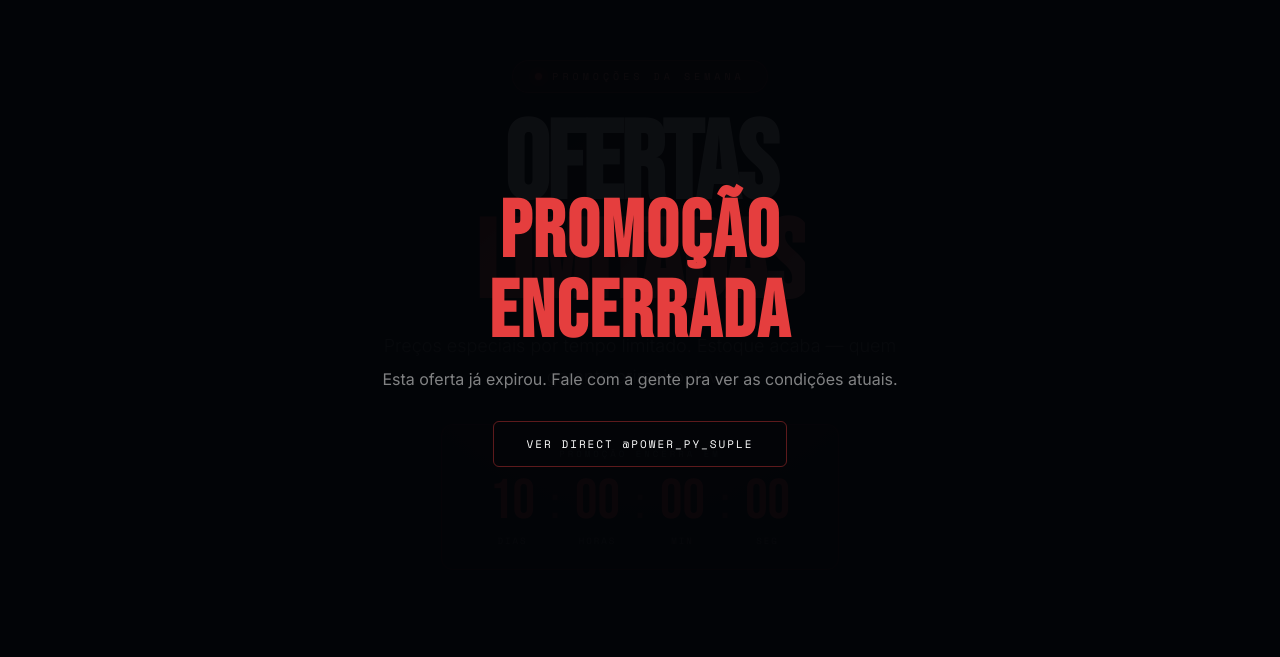
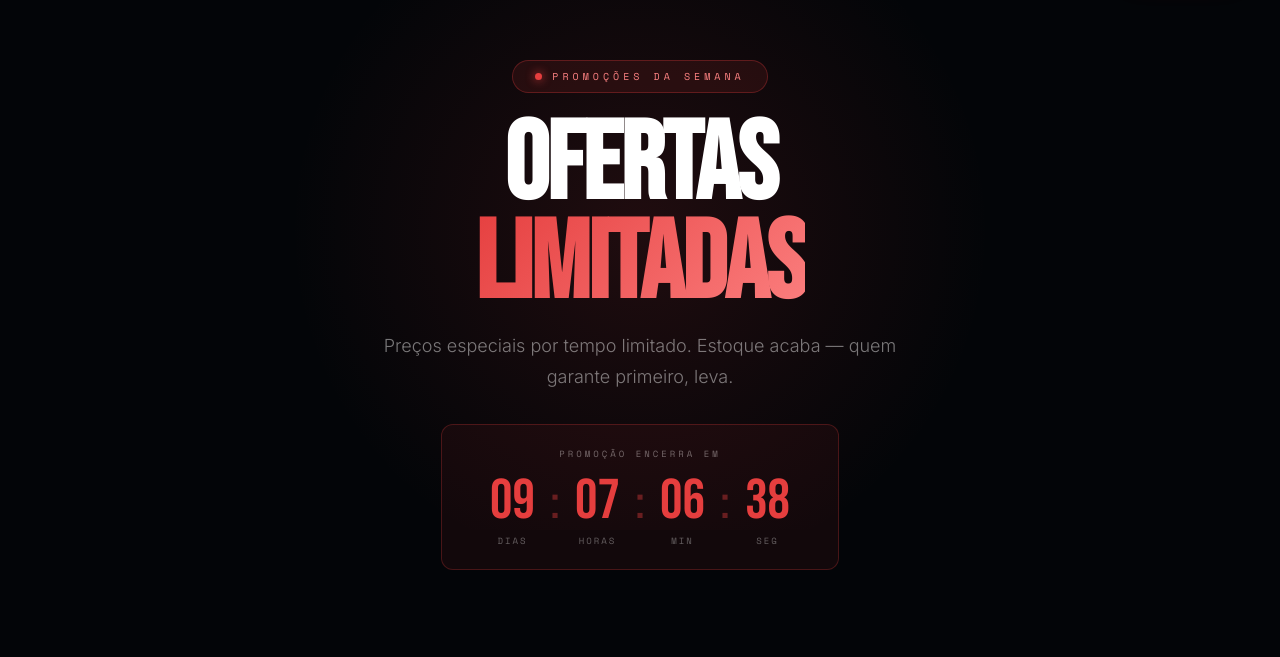
Before and after one commit to pedroctavio24-sudo/powerpy-site, a website: page ofertas.html in a window 1280 px wide. Shown: the part 70-727 px from the top of the page. Drawn offline with nearby package versions, Linux system fonts and the light colour scheme.

Commit message:
fix: renova prazo do cronometro de ofertas (08/07 -> 26/07)

```diff
--- a/ofertas.html
+++ b/ofertas.html
@@ -180,7 +180,7 @@ footer{border-top:1px solid rgba(229,62,62,0.08);padding:40px;background:#030508
 
 <script>
 // Deadline: 08/07/2026 00:00:00 (Paraguai = UTC-4)
-var deadline = new Date('2026-07-08T00:00:00-04:00').getTime();
+var deadline = new Date('2026-07-26T00:00:00-04:00').getTime();
 
 function updateCountdown(){
   var now = Date.now();
```
